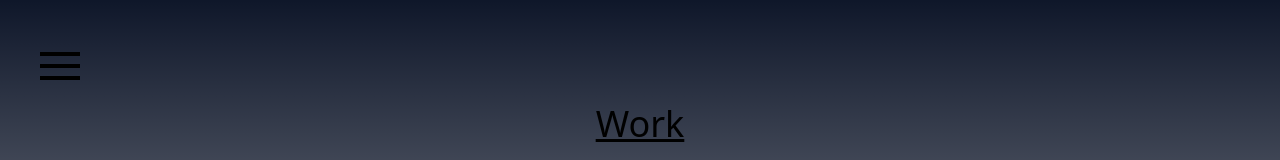
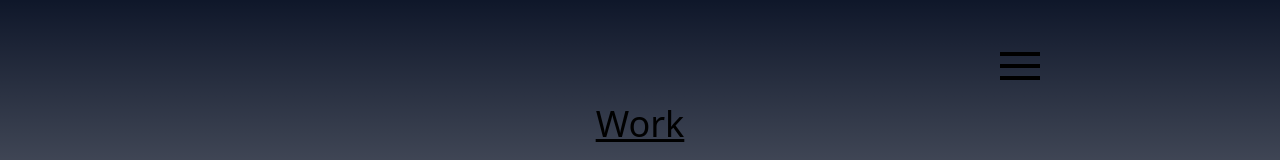
Before and after one commit to maooz4426/MyPage, a Next.js app: page /work in a window 1280 px wide. Shown: the top 160 px of the page. Built offline with nearby package versions, Linux system fonts and the light colour scheme.

Commit message:
ハンバーガーメニューを右寄せ

```diff
--- a/src/app/layout.tsx
+++ b/src/app/layout.tsx
@@ -20,10 +20,15 @@ export default function RootLayout({
 }>) {
   return (
     <html lang="en">
-      <body className={`inter.className bg-slate-900 min-h-screen`}>
-
-        {children}
-      </body>
+    <body className={`inter.className bg-slate-900 min-h-screen`}>
+    <div className="grid grid-cols-4 ">
+        <div className="col-span-3"></div>
+        <div className="col-span-1 z-50">
+            <Menubar/>{/*gridの中に入れないと動かない*/}
+        </div>
+    </div>
+    {children}
+    </body>
     </html>
   );
 }
--- a/src/app/page.tsx
+++ b/src/app/page.tsx
@@ -22,7 +22,10 @@ export default function Home() {
 
             <AnimatePresence mode="wait">
                 <div className="relative grid grid-cols-4">
-                <Menubar/>{/*gridの中に入れないと動かない*/}
+                {/*    <div className="col-span-3"></div>*/}
+                {/*    <div className="col-span-1">*/}
+                {/*<Menubar/>/!*gridの中に入れないと動かない*!/*/}
+                {/*    </div>*/}
                     <div className="main col-span-4 mx-auto my-10 ">
                     <motion.div
                             initial={{opacity: 0}}
--- a/src/app/profile/page.tsx
+++ b/src/app/profile/page.tsx
@@ -6,7 +6,7 @@ import React from "react";
 export default function AboutPage() {
     return(
         <div>
-        <Menubar/>
+        {/*<Menubar/>*/}
             <AnimatePresence mode="wait">
                 <motion.div
                     initial={{opacity: 0}}
--- a/src/app/work/page.tsx
+++ b/src/app/work/page.tsx
@@ -36,7 +36,7 @@ export default function WorkPage (){
   return(
       <div>
 
-          <Menubar/>
+          {/*<Menubar/>*/}
           {/*AnimatePresenceを使うとふわっとした消えるアニメーションとか使える*/}
           <AnimatePresence>
           {dialogType === DialogType.Plateau && (
--- a/src/components/Menubar.tsx
+++ b/src/components/Menubar.tsx
@@ -19,11 +19,14 @@ export const Menubar:React.FC　= () =>{
     const toggleMenu = () =>{
         setIsOpenMenu(!isOpenMenu);
         console.log("open menu",isOpenMenu);
+    }
 
-    }
+     const closeMenu = () =>{
+        setIsOpenMenu(false);
+     }
     return (
 
-        <div>
+        <div className=" justify-end">
             {!isOpenMenu ? (<button onClick={toggleMenu} className="relative top-10 left-10 size-3">
                 <div>
                     <svg
@@ -72,6 +75,7 @@ export const Menubar:React.FC　= () =>{
                                     className="text-4xl text-white mb-8 cursor-pointer"
                                     whileHover={{scale:1.1}}
                                     whileTap={{scale: 0.95}}
+                                    onClick={closeMenu}
                                 >
                                     <Link href={`${BASE_PATH}/`}>
                                         Home
@@ -84,6 +88,8 @@ export const Menubar:React.FC　= () =>{
                                     className="text-4xl text-white mb-8 cursor-pointer"
                                     whileHover={{scale: 1.1}}
                                     whileTap={{scale: 0.95}}
+                                    onClick={closeMenu}
+
                                 >
                                     <Link href={`${BASE_PATH}/profile`}>
                                         Profile
@@ -95,6 +101,8 @@ export const Menubar:React.FC　= () =>{
                                     className="text-4xl text-white cursor-pointer"
                                     whileHover={{scale: 1.1}}
                                     whileTap={{scale: 0.95}}
+                                    onClick={closeMenu}
+
                                 >
                                     <Link href={`${BASE_PATH}/work`}>
                                         Work
```
